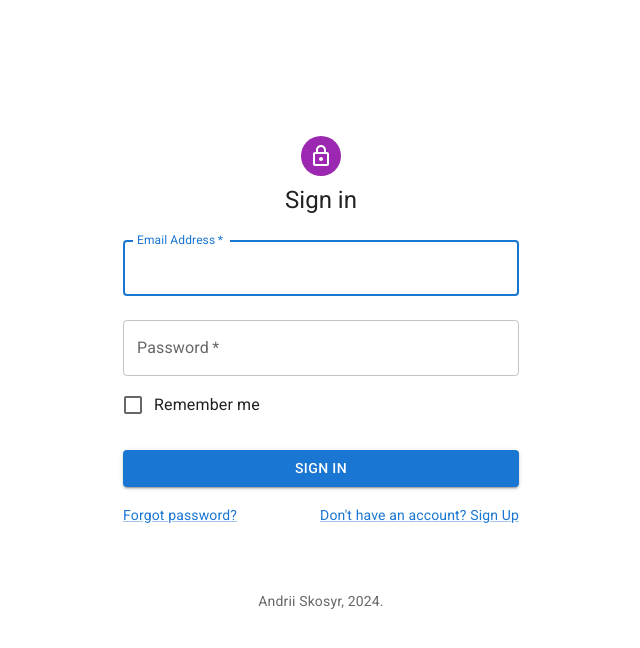
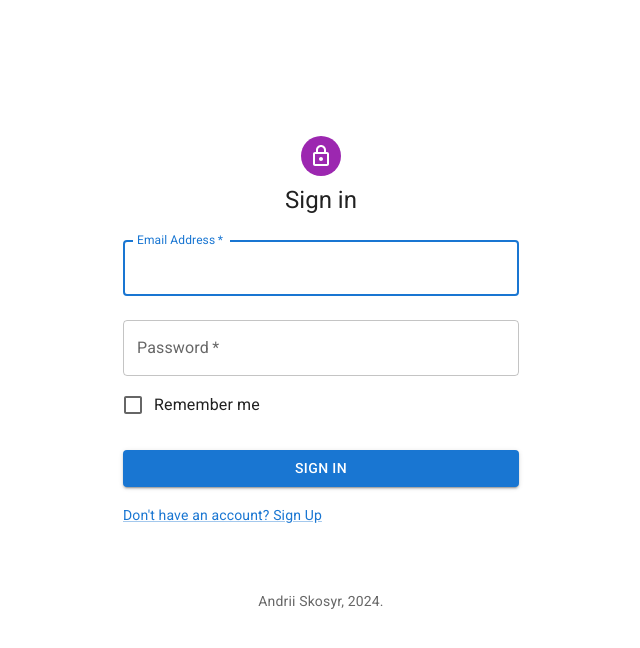
Before and after one commit to AndriiSkosyr/PetProjectFrontEndMUI, a React (Create React App) app in the folder summarizer-app/: page /Sign-in in a window 1280 px wide. Shown: the top 648 px of the page, without its empty margins (319-959 px from the left). Built offline with nearby package versions, Linux system fonts and the light colour scheme.

Commit message:
Main page v.0.2.1.6 SignIn "forgot password" deleted
managed +- safe working credentials

```diff
--- a/summarizer-app/src/Components/GoogleCalendar.jsx
+++ b/summarizer-app/src/Components/GoogleCalendar.jsx
@@ -2,8 +2,8 @@ import React, { useState, useEffect } from 'react';
 import { gapi } from 'gapi-script';
 /* global google */
 
-const CLIENT_ID = '';
-const API_KEY = '';
+const CLIENT_ID = process.env.REACT_APP_CLIENT_ID;
+const API_KEY = process.env.REACT_APP_API_KEY;
 const DISCOVERY_DOC = 'https://www.googleapis.com/discovery/v1/apis/calendar/v3/rest';
 const SCOPES = 'https://www.googleapis.com/auth/calendar.readonly';
 
--- a/summarizer-app/src/Components/Pages/SignIn.jsx
+++ b/summarizer-app/src/Components/Pages/SignIn.jsx
@@ -148,9 +148,6 @@ export default function SignIn() {
             />
             <Button type="submit" fullWidth variant="contained" sx={{ mt: 3, mb: 2 }}>Sign In</Button>
             <Grid container>
-              <Grid item xs>
-                <Link href="#" variant="body2">Forgot password?</Link>
-              </Grid>
               <Grid item>
                 <Link href="/Sign-up" variant="body2">{"Don't have an account? Sign Up"}</Link>
               </Grid>
```
Also changed, not shown: 2 other files (tests, documents, lock files or other folders).
